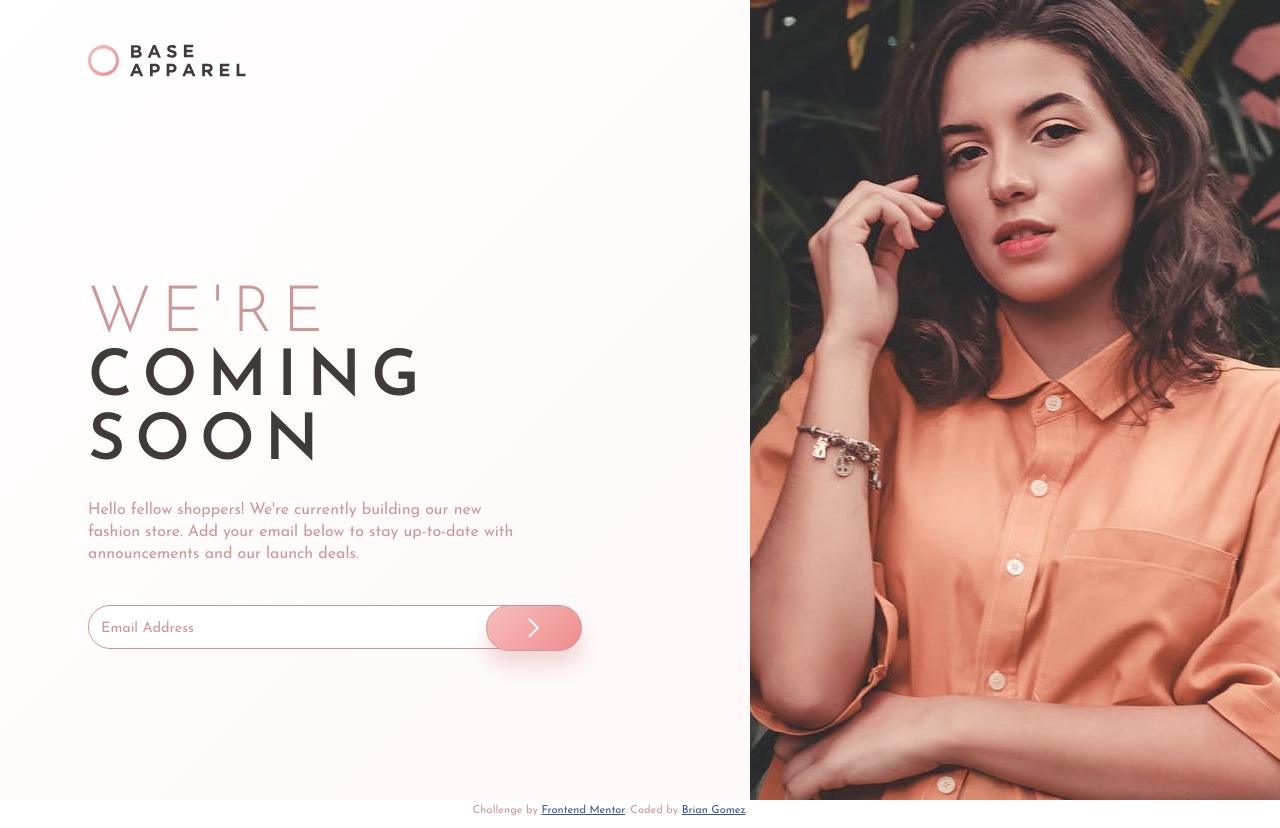
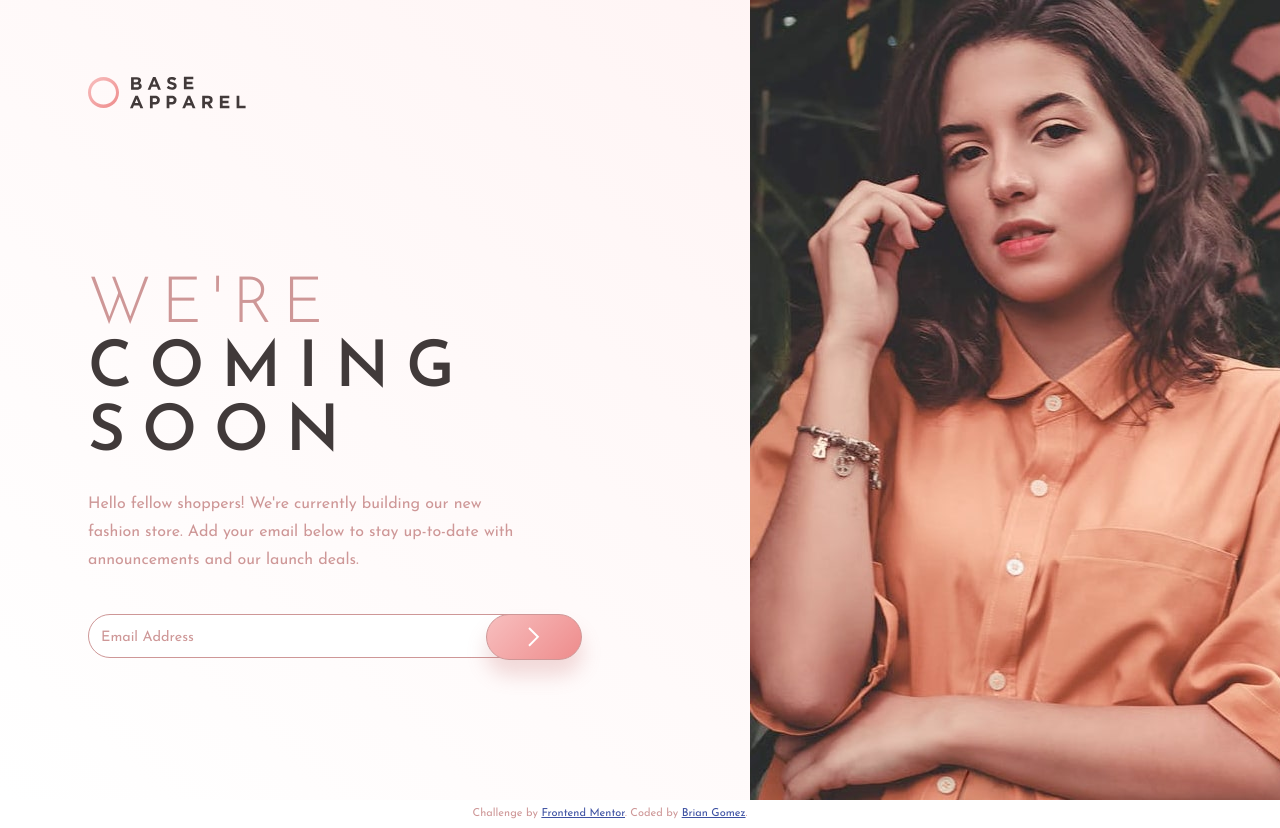
Before and after one commit to bgom/frontend-mentor-solutions, a plain HTML site: page base-apparel-coming-soon-master/base-apparel-coming-soon-master/index.html in a window 1280 px wide. Shown: the top 828 px of the page. Drawn offline with Linux system fonts and the light colour scheme.

Commit message:
improvements

```diff
--- a/base-apparel-coming-soon-master/base-apparel-coming-soon-master/style.css
+++ b/base-apparel-coming-soon-master/base-apparel-coming-soon-master/style.css
@@ -25,7 +25,7 @@ main {
     display: flex;
     flex-direction: column;
     align-items: center;
-    background: linear-gradient(135deg, #FFFFFFFF 0%, #FFF5F5FF 100%);
+    background: linear-gradient(221.42deg, #FFF1F1 2.6%, #FFFFFF 96.36%);
     width: 375px;
     height: 800px;
 }
@@ -155,7 +155,7 @@ button:hover {
     .logo {
         grid-area: logo;
         padding: 0px;
-        margin: 0px;
+        margin: 64px 0px 0px 0px;
     }
 
     .logo > img {
@@ -173,6 +173,8 @@ button:hover {
     h1 {
         text-align: left;
         font-size: 4rem;
+        letter-spacing: 17px;
+        margin-top: 0px;
     }
 
     h1 > span {
@@ -183,9 +185,14 @@ button:hover {
         text-align: left;
         font-size: 1rem;
         margin-right: 60px;
+        line-height: 28px;
     }
 
     .submit {
         width: 96px;
     }
+
+    form .email-input {
+        width: 445px;
+    }
 }
```
